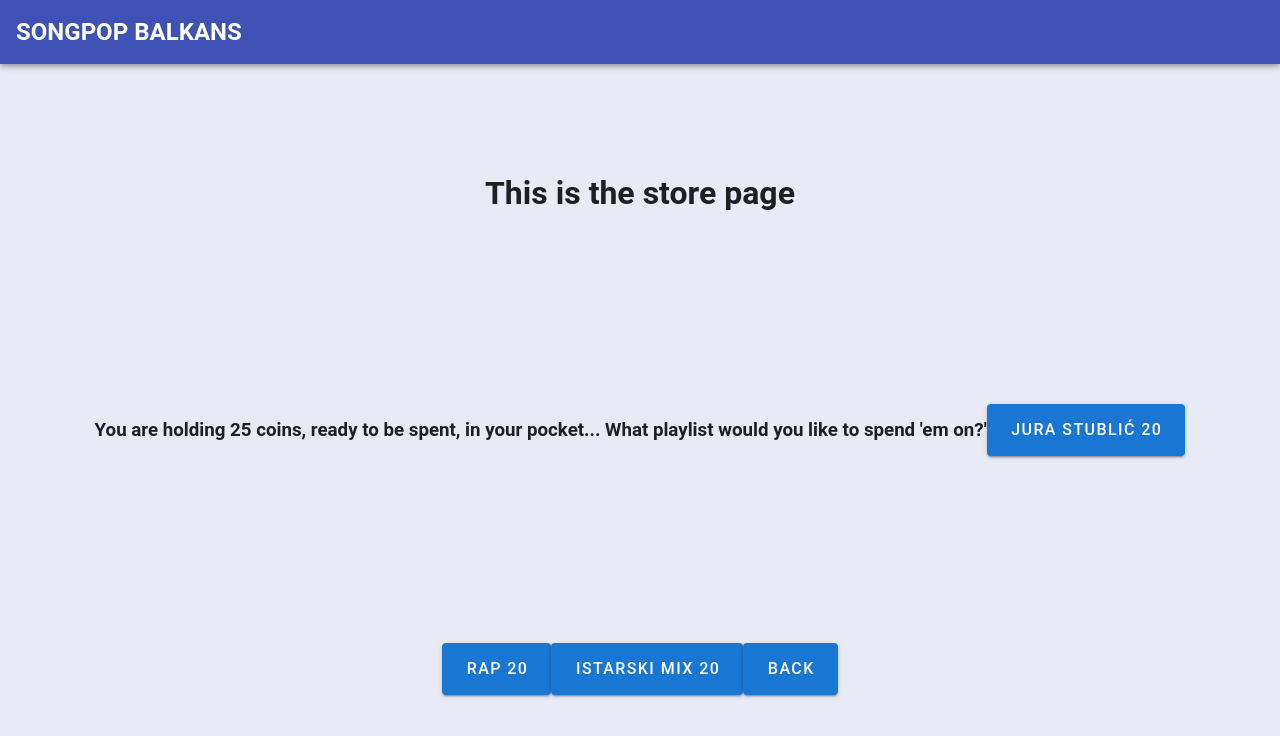
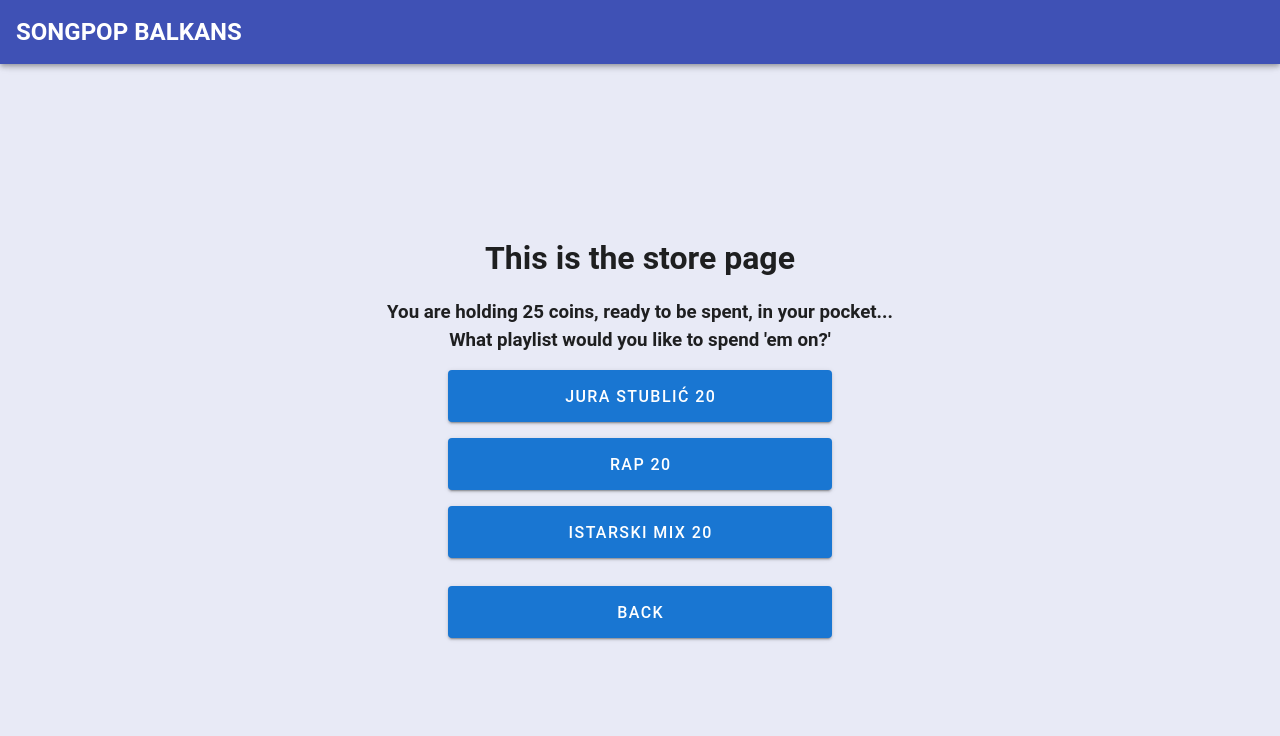
Before and after one commit to enricokokot/songpop-balkans-frontend, a Vue app: page /store in a window 1280 px wide. Shown: the top 736 px of the page. Built offline with nearby package versions, Linux system fonts and the light colour scheme; the HTML template or start-up script is replaced by a standard one.

Commit message:
Improve store page ui

```diff
--- a/src/views/StoreView.vue
+++ b/src/views/StoreView.vue
@@ -1,20 +1,39 @@
 <template>
-  <v-container fill-height justify-center>
+  <v-container fill-height fluid>
+    <v-row class="align-center justify-center">
+      <v-col>
+        <v-row class="align-center justify-center pa-2">
           <h1>This is the store page</h1>
-    <h3>
-      You are holding {{ coins }} coins, ready to be spent, in your pocket...
+        </v-row>
+        <v-row class="align-center justify-center pa-2">
+          <h3 class="text-center">
+            You are holding {{ coins }} coins, ready to be spent, in your
+            pocket...<br />
             What playlist would you like to spend 'em on?'
           </h3>
-    <div v-for="playlist in allPlaylists" :key="playlist.title">
+        </v-row>
+        <v-row
+          v-for="playlist in allPlaylists"
+          :key="playlist.title"
+          class="align-center justify-center"
+        >
           <v-btn
             v-if="!playlists.includes(playlist.title)"
             x-large
+            class="ma-2"
             color="primary"
             @click="buyPlaylist(playlist)"
+            width="30%"
             >{{ playlist.title }} {{ playlist.price }}</v-btn
           >
-    </div>
-    <v-btn x-large color="primary" @click="goBack()">BACK </v-btn>
+        </v-row>
+        <v-row class="align-center justify-center mt-8">
+          <v-btn x-large color="primary" @click="goBack()" width="30%"
+            >BACK
+          </v-btn>
+        </v-row>
+      </v-col>
+    </v-row>
   </v-container>
 </template>
 
```
Lines whose indentation alone changed are shown as unchanged.
